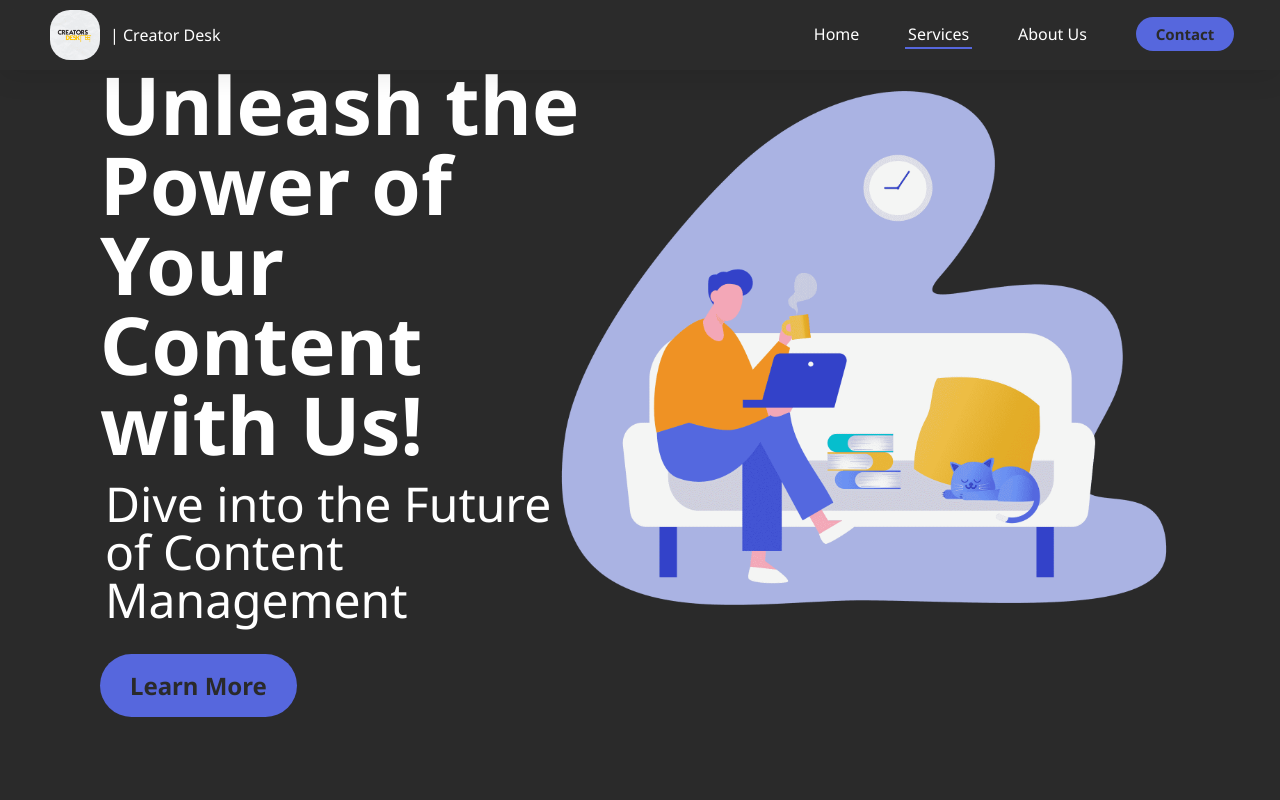
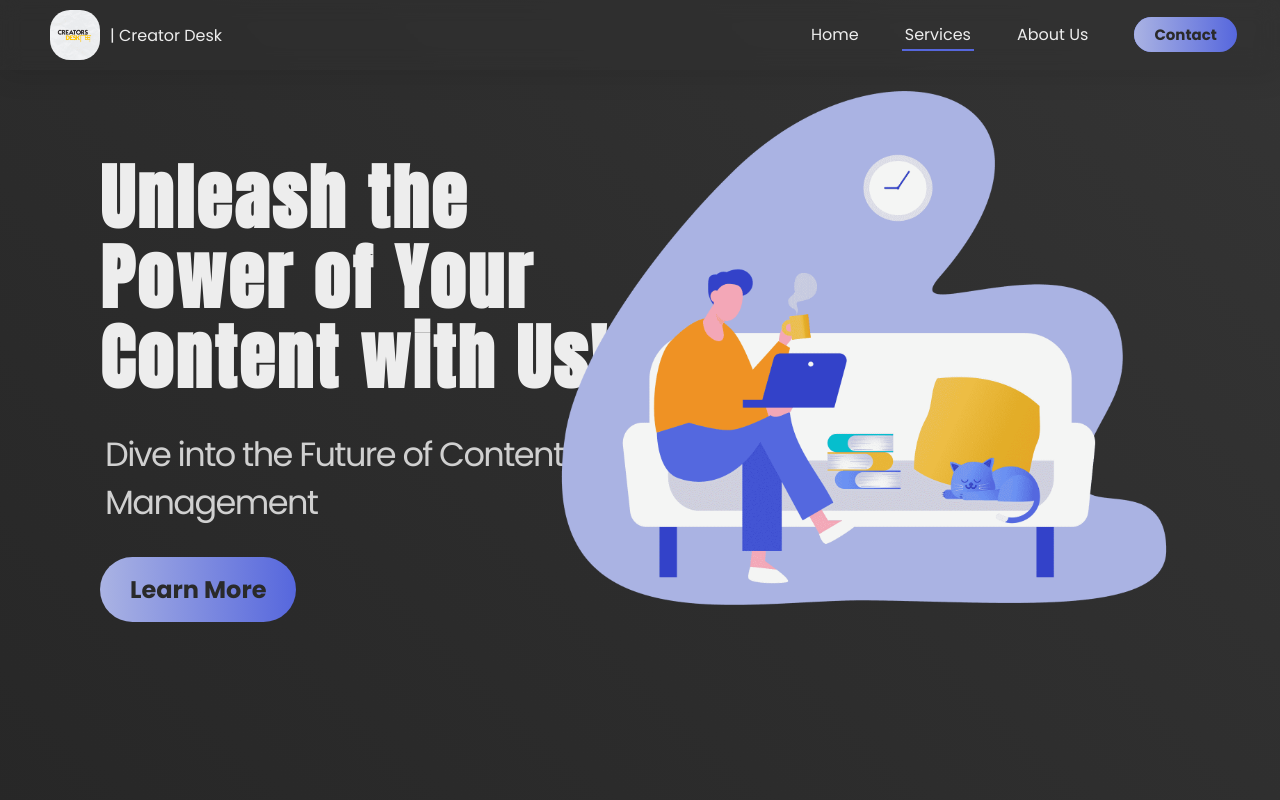
Before and after one commit to 007hyno/creators-desk, a plain HTML site: page index.html in a window 1280 px wide. Shown: the top 800 px of the page. Drawn offline with Linux system fonts and the light colour scheme; a web font is replaced by a local one.

Commit message:
background,Button gradient -font update -animation updated

```diff
--- a/Js/script.js
+++ b/Js/script.js
@@ -217,5 +217,4 @@ t1.addEventListener('click', ()=> {
 })
 
 
-
       });
--- a/Style/index.css
+++ b/Style/index.css
@@ -1,17 +1,20 @@
-@import url('https://fonts.googleapis.com/css2?family=Lato&family=Noto+Sans:wght@400;500;700&family=Open+Sans&family=Poppins:wght@400;700&family=Raleway&family=Roboto&display=swap');
-
+  @import url('https://fonts.googleapis.com/css2?family=Anton&family=Lato&family=Noto+Sans:wght@400;500;700&family=Noto+Serif:wght@700&family=Open+Sans&family=Poppins:wght@400;700&family=Raleway&family=Roboto&family=Yatra+One&display=swap');
 :root{
   --primary:#AAB3E3;
   --primary2:#5667DD;
   --background:#2A2A2A;
+  --background1:#181818;
+  --background2:#343434;
   --back2:#272826;
+  --white1:#ededed;
+  --white2:#d0d0d0;
 }
 
 *{
   box-sizing: border-box;
   margin: 0px;
   padding: 0px;
-  font-family: 'Noto Sans', sans-serif;
+  font-family: 'Poppins', sans-serif;
   scroll-behavior: smooth;
 
 }
@@ -20,12 +23,13 @@ html{
 
 }
 body{
-  background: var(--background);
+  /* background: var(--background); */
   overflow-x: hidden;
+  background: linear-gradient(45deg, var(--background1) 0, var(--background2) 100%);
 }
 a{
   text-decoration: none;
-  color: white;
+  color: var(--white1);
 }
 /* Header */
 main{
@@ -40,7 +44,7 @@ header{
   align-items: center;
   width: 100%;
   position: fixed;
-  color: white;
+  color: var(--white1);
   box-shadow: 0 4px 30px #0000001a;
   /* -webkit-backdrop-filter: blur(11.1px); */
   /* backdrop-filter: blur(17.1px); */
@@ -114,9 +118,10 @@ cursor: pointer;
 }
 .emailBtn{
   background-color: var(--primary2);
+  background: linear-gradient(45deg, var(--primary) 0, var(--primary2) 100%);
+
   border: none;
   font-weight: bold;
-  font-family: 'Noto Sans', sans-serif;
   transition: 0.5s;
   font-size: 1rem;
   padding: 10px 30px;
@@ -130,7 +135,6 @@ cursor: pointer;
 .copyBtn{
   border: 2px solid var(--primary2);
   font-weight: bold;
-  font-family: 'Noto Sans', sans-serif;
   transition: 0.5s;
 
   font-size: 1rem;
@@ -140,9 +144,10 @@ cursor: pointer;
 }
 .copyBtn2{
   background-color: var(--primary2);
+  /* background: linear-gradient(45deg, var(--primary) 0, var(--primary2) 100%); */
+
   border: none;
   font-weight: bold;
-  font-family: 'Noto Sans', sans-serif;
   transition: 0.5s;
   margin-left: 2px;
   font-size: 1rem;
@@ -175,54 +180,72 @@ cursor: pointer;
   align-items: start;
   padding-left: 100px;
   padding-right: 30px;
-  color: white;
+  color: var(--white1);
   text-align: start;
-  font-family: 'Noto Sans', sans-serif;
     /* border: 4px solid red; */
 
 }
 .h1{
-  font-weight: 900;
-  font-size: 5rem;
+  font-size: 4.5rem;
   line-height: 5rem;
+  letter-spacing: 0.17rem;
+  font-family: 'Anton', sans-serif;
+  color:var(--white1);
 }
 .h2{
-  font-weight: 900;
   font-size: 3.1rem;
   line-height: 3.1rem;
+  /* font-family: 'Anton', sans-serif; */
+  /* font-family: 'Noto Serif', serif; */
+  letter-spacing: 0.1rem;
+  /* font-style: italic; */
 }
 
 .para{
-  margin-top: 15px;
+  margin-top: 2rem;
   padding: 1px 5px;
-  font-size: 3rem;
+  font-size: 2.1rem;
   line-height: 3rem;
-  font-weight: 100;
+  /* font-family: 'Noto Serif', serif; */
+  font-family: 'Poppins', sans-serif;
+  font-weight: 500;
+  letter-spacing: -0.1rem;
+  color: var(--white2);
+
 }
 .btns{
-  background-color: var(--primary2);
+
   border: none;
   font-weight: bold;
-  font-family: 'Noto Sans', sans-serif;
-  transition: 0.5s;
-
   font-size: 15px;
   padding: 7px 20px;
   border-radius: 50px;
-margin-top: 15px;
+  margin-top: 15px;
   color: var(--background);
+
+
+
+  transition: background-color 1s;
+  place-content: center;
+  background: linear-gradient(90deg, var(--primary), transparent) var(--primary2);
+}
+.btns:hover ,btns:focus{
+  background-position: right center;
+  background-color: var(--primary);
+
 }
 .btn1{
-  background-color: var(--primary2);
+  transition: background-color 1s;
+  place-content: center;
+  background: linear-gradient(90deg, var(--primary), transparent) var(--primary2);
+
   border: none;
   font-weight:900;
-  font-family: 'Noto Sans', sans-serif;
-  transition: 0.5s;
 
   font-size: 1.5rem;
   padding:15px 30px;
   border-radius: 50px;
-margin-top: 29px;
+  margin-top: 29px;
   color: var(--background);
 }
 .right1{
@@ -269,7 +292,7 @@ margin-top: 29px;
  -------------------------
 sec2 */
 .sec2{
-  height: 90vh;
+  height: 80vh;
   display: grid;
   grid-template-rows:100%;
   grid-template-columns:50% 50%;
@@ -296,9 +319,8 @@ sec2 */
   align-items: start;
   padding-left: 100px;
   padding-right: 100px;
-  color: white;
+  color: var(--white1);
   text-align: start;
-  font-family: 'Noto Sans', sans-serif;
 }
 .right2 h2{
   font-weight: 500;
@@ -326,7 +348,7 @@ justify-content: center;
 /* border: 4px solid green; */
 }
 .serviceList{
-  color: white;
+  color: var(--white1);
   height: 60%;
   /* border: 4px solid rgb(132, 238, 132); */
   padding:0px 90px;
@@ -429,7 +451,7 @@ padding-right: 90px;
   margin: 0px 50px ;
   padding: 1px 29px;
   border-radius: 10px;
-  color: white;
+  color: var(--white1);
   animation: scroll 35s linear infinite;
   display: flex;
   flex-direction: column;
@@ -533,13 +555,12 @@ height: 50vh;
   flex-direction: column;
   justify-content: center;
     align-items: start;
-    color: white;
+    color: var(--white1);
 }
 .btn2{
   background-color:transparent;
   border: none;
   font-weight: bold;
-  font-family: 'Noto Sans', sans-serif;
 border: 2px solid var(--primary2);
 font-size: 1rem;
 padding: 10px 30px;
@@ -553,7 +574,8 @@ transition: 0.5s;
 color: var(--primary);
 cursor: pointer;
 }
-.btn1:hover{
+.btn1:hover ,.btn1:focus{
+  background-position: right center;
   background-color: var(--primary);
 }
 
@@ -571,7 +593,7 @@ margin: 25px 0px;
 footer{
   width: 100%;
   padding: 0px 90px;
-      color: white;
+      color: var(--white1);
 }
 .logo-text{
 display: flex;
--- a/index.html
+++ b/index.html
@@ -58,8 +58,10 @@
       </div>
       <div class="right2">
         <h1 class="h2">In this noisy world, your content must stand out. </h1>
+
         <p class="p">We craft captivating narratives, design engaging journeys, and strategize for impactful content.</p>
-          <div class="contactBtns">
+          <br>
+        <div class="contactBtns">
             <div class="mailbtn">
               <a  onclick="window.location.href='mailto:Creatordesk247@gmail.com'" class=" emailBtn" >Creatordesk247@gmail.com</a>
               <a class="copyBtn uncopy" >Copy</a>
```
